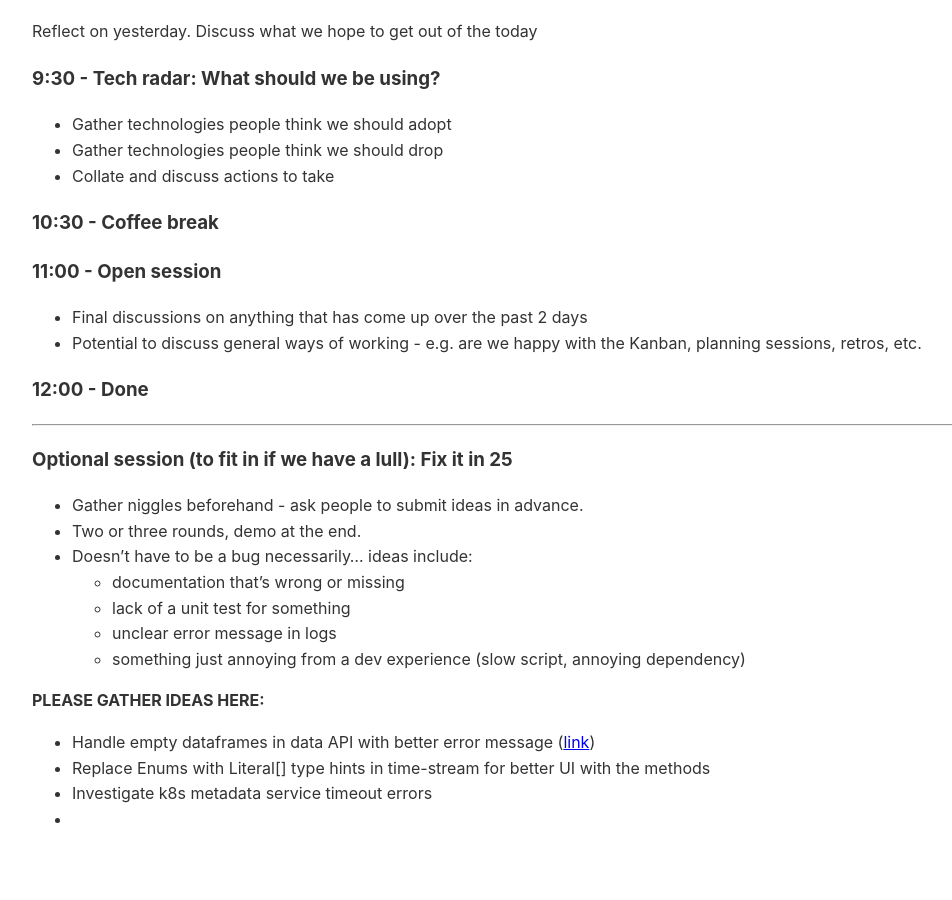
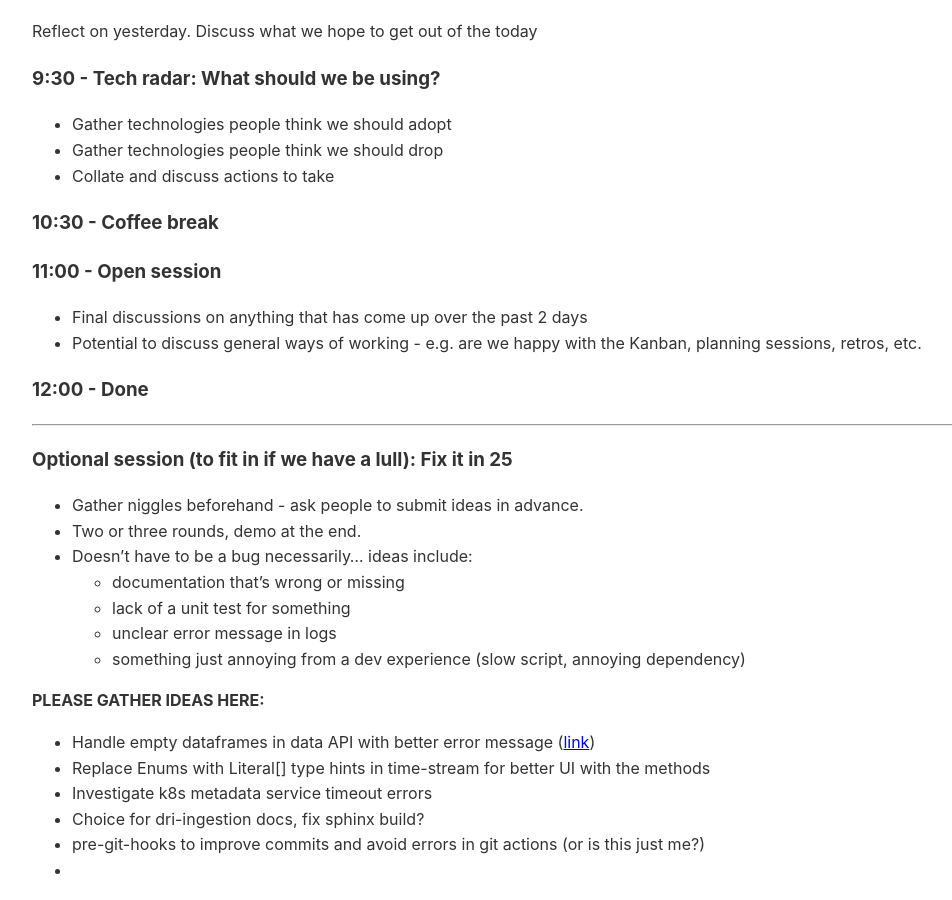
Before and after one commit to NERC-CEH/fdri_words, a Jekyll site: the page built from timeseries/dev_day_2026_agenda.md, in a window 1280 px wide and 900 px high, scrolled down 2244 px. Shown: the whole window, without its empty margins (108-1060 px from the left). Built offline with Jekyll 4.4.1, drawn with Linux system fonts in a browser that asks for light colours; our own code applies the rules of GitHub Pages for plain Markdown files; before the commit the page ends 3092 px from its top, so only the background shows below that.

Commit message:
Update dev_day_2026_agenda.md

```diff
--- a/timeseries/dev_day_2026_agenda.md
+++ b/timeseries/dev_day_2026_agenda.md
@@ -100,4 +100,6 @@ Reflect on yesterday. Discuss what we hope to get out of the today
 - Handle empty dataframes in data API with better error message ([link](https://teams.microsoft.com/l/message/19:cbc6af143122431b9d69743bb37dcd7c@thread.v2/1778252080195?context=%7B%22contextType%22%3A%22chat%22%7D))
 - Replace Enums with Literal[] type hints in time-stream for better UI with the methods
 - Investigate k8s metadata service timeout errors
+- Choice for dri-ingestion docs, fix sphinx build?
+- pre-git-hooks to improve commits and avoid errors in git actions (or is this just me?)
 -
```
